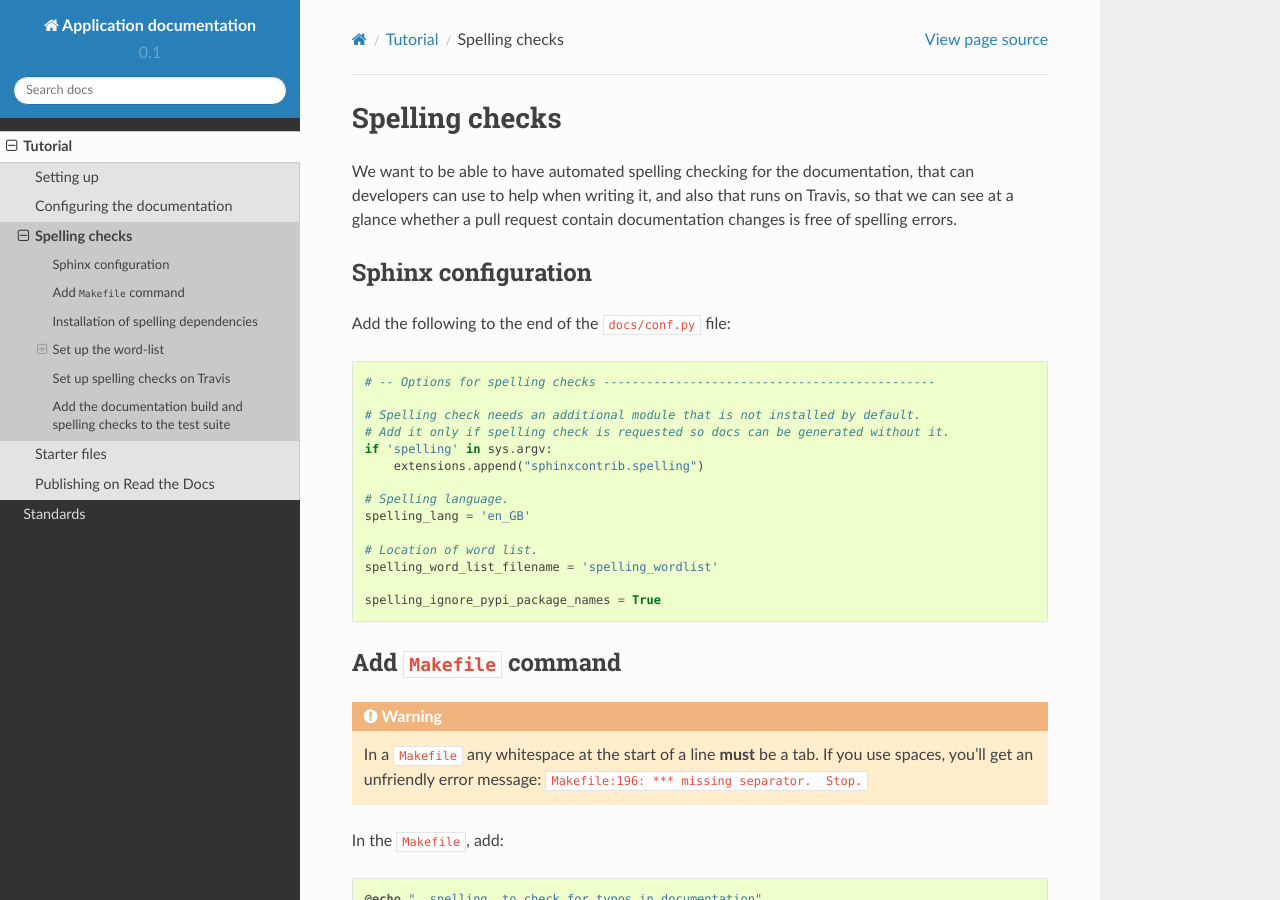
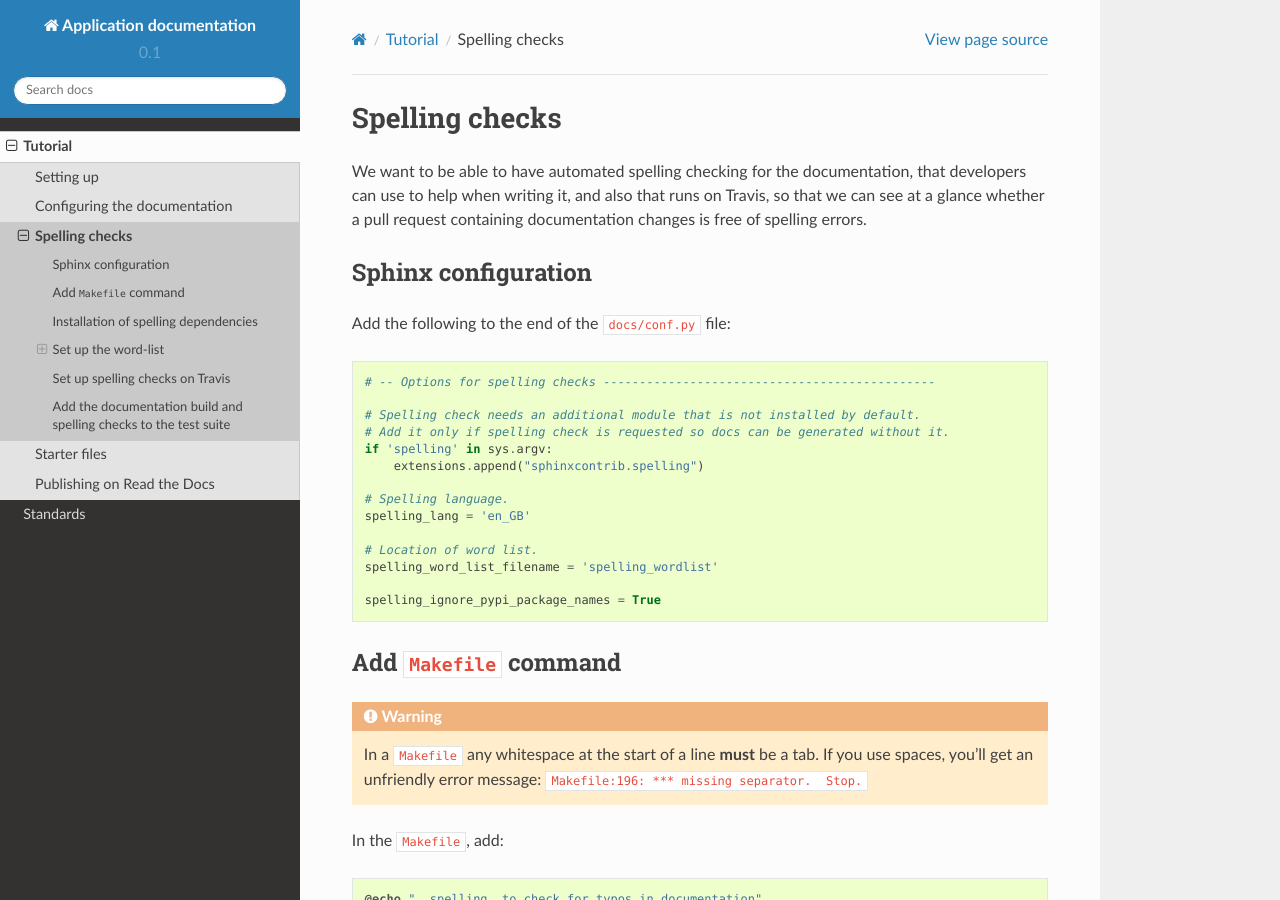
Before and after one commit to divio/application-documentation, a Sphinx documentation site: the page built from docs/tutorial/spelling.rst, in a window 1280 px wide and 900 px high. Built offline with Sphinx 7.4.7 and the Read the Docs theme 2.0.0, drawn with Linux system fonts in a browser that asks for light colours.

Commit message:
Minor fixes

```diff
--- a/docs/tutorial/spelling.rst
+++ b/docs/tutorial/spelling.rst
@@ -2,9 +2,9 @@
 Spelling checks
 ###############
 
-We want to be able to have automated spelling checking for the documentation, that can developers
+We want to be able to have automated spelling checking for the documentation, that developers
 can use to help when writing it, and also that runs on Travis, so that we can see at a glance
-whether a pull request contain documentation changes is free of spelling errors.
+whether a pull request containing documentation changes is free of spelling errors.
 
 
 ====================
```
Also changed, not shown: 1 other file.
